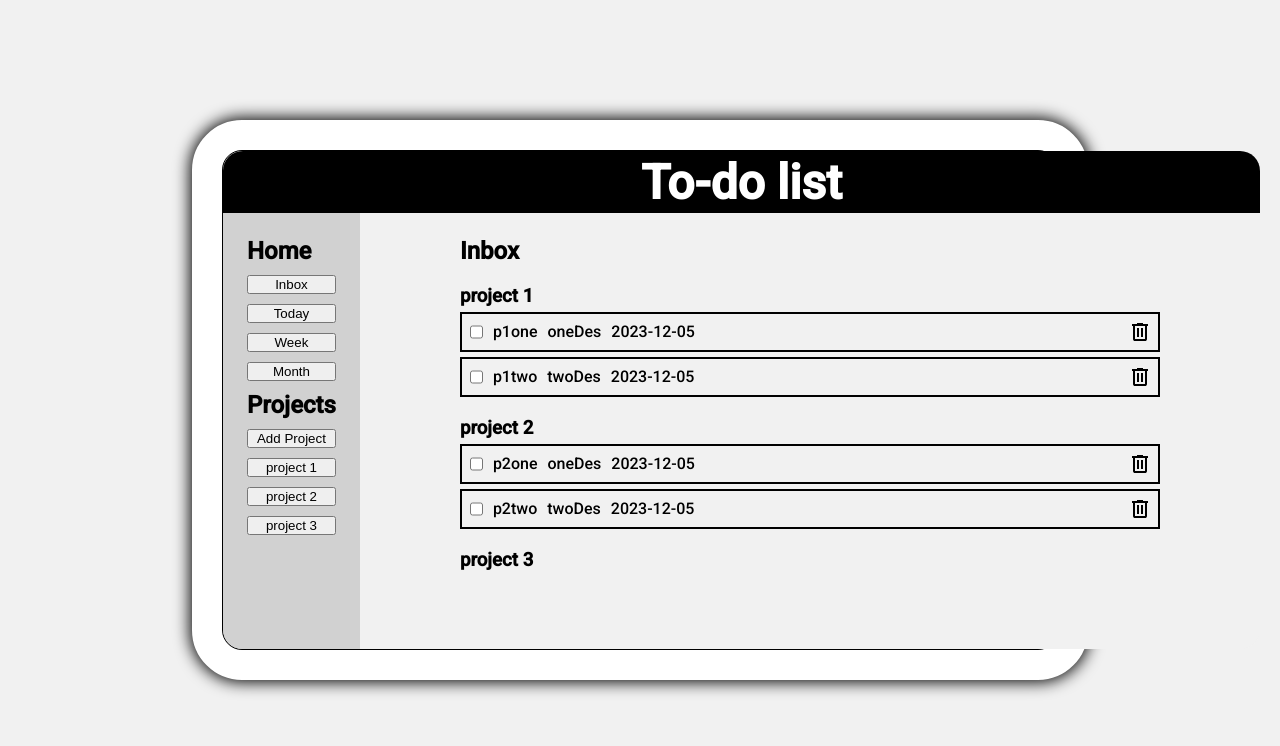
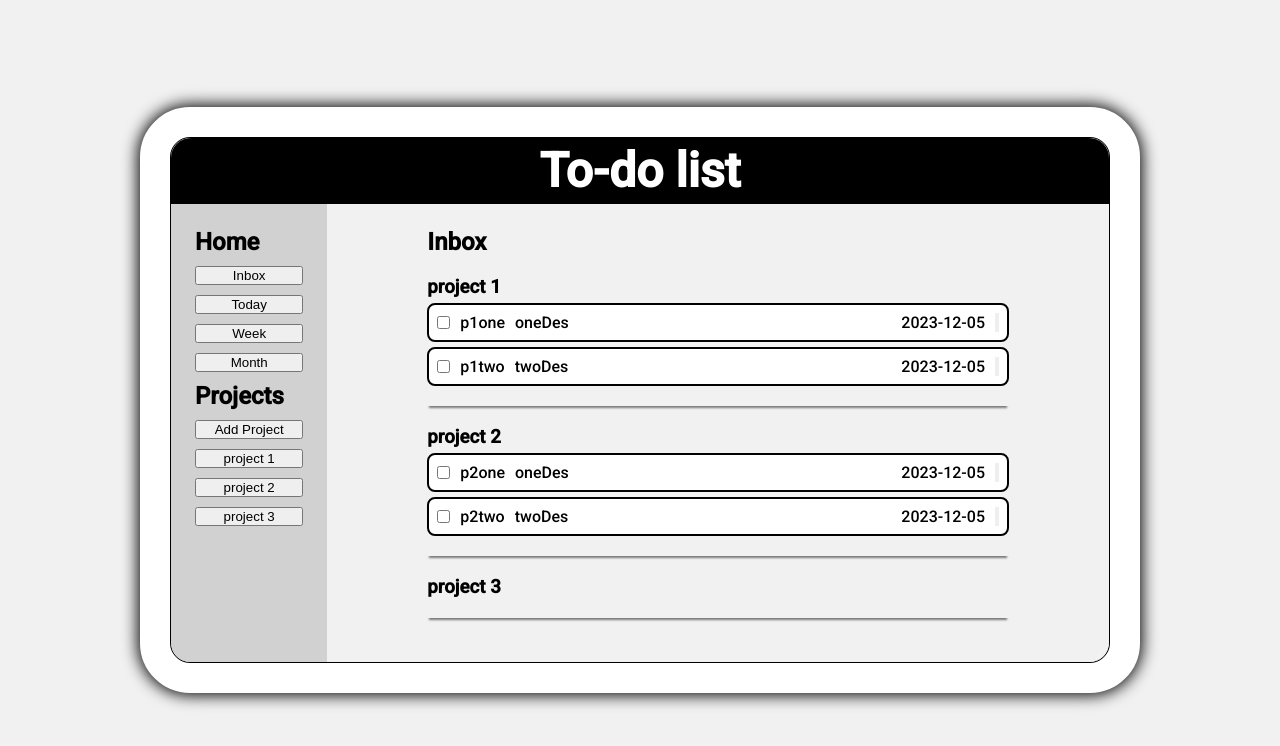
Before and after one commit to Shawnnyu/todo, a plain HTML site: page index.html in a window 1280 px wide. Drawn offline with Linux system fonts and the light colour scheme.

Commit message:
refactor of loadpage and some more styling

```diff
--- a/index.html
+++ b/index.html
@@ -17,9 +17,9 @@
             <div class="home-container">
               <h2>Home</h2>
               <button id="inbox-btn" class="nav-btn">Inbox</button>
-              <button class="nav-btn">Today</button>
-              <button class="nav-btn">Week</button>
-              <button class="nav-btn">Month</button>
+              <button id="today-btn" class="nav-btn">Today</button>
+              <button id="week-btn" class="nav-btn">Week</button>
+              <button id="month-btn" class="nav-btn">Month</button>
             </div>
             <div class="projects-container">
               <h2>Projects</h2>
@@ -48,7 +48,11 @@
             </div>
             <div class="form-cell">
               <label for="new-description">description</label>
-              <input type="text" id="new-task-description" name="new-task-description" autocomplete="off" required />
+              <input type="text" id="new-task-description" name="new-task-description" autocomplete="off" />
+            </div>
+            <div class="form-cell">
+              <label for="new-due-date">Due Date (Default: today)</label>
+              <input type="date" id="new-due-date" name="new-due-date" autocomplete="off" />
             </div>
             <div class="buttons">
               <button id="task-cancelBtn" type="button" value="cancel">Cancel</button>
--- a/style.css
+++ b/style.css
@@ -21,7 +21,7 @@ body {
 }
 
 .wrapper-out {
-  width: 70%;
+  width: max(70%, 1000px);
   min-height: 70vh;
   background-color: lightgray;
   border: 30px solid white;
@@ -78,6 +78,8 @@ nav,
 }
 .project {
   gap: 5px;
+  box-shadow: 0 4px 2px -2px rgba(0, 0, 0, 0.5);
+  padding-bottom: 20px;
 }
 
 nav {
@@ -88,6 +90,8 @@ nav {
   background-color: var(--main-display-color);
   padding: 24px 100px;
   border-radius: 0 0 20px 0;
+  width: 100%;
+  overflow: auto;
 }
 
 dialog {
@@ -101,34 +105,76 @@ dialog::backdrop {
   backdrop-filter: blur(10px);
 }
 
-.delete-btn {
-  background: url("./images/delete.svg");
-  background-position: center;
-  width: 20px;
-  height: 20px;
-  border: none;
+.tasks-list {
+  display: flex;
+  flex-direction: column;
+  gap: 20px;
+  max-width: 100%;
+}
+
+.task-container {
+  border: 2px solid black;
+  padding: 8px;
+  display: flex;
+  gap: 10px;
+  border-radius: 8px;
+  background-color: white;
+}
+
+.task-container > :nth-last-child(3),
+.task-container > :nth-last-child(4) {
+  overflow-x: auto;
+  white-space: nowrap;
+  max-width: 30%;
+}
+
+.task-container > :nth-last-child(3) {
+  margin-right: auto;
+}
+
+.task-container > :nth-last-child(2),
+.task-container > :first-child {
+  flex-shrink: 0;
+}
+
+.task-container > :nth-last-child(2) {
   margin-left: auto;
 }
 
-.delete-btn:hover {
+.delete-task-btn,
+.delete-project-btn {
+  background: url("./images/delete.svg");
+  background-position: center;
+  border: none;
+  background-size: cover;
+}
+
+.delete-task-btn {
+  width: 20px;
+  height: 20px;
+}
+
+.delete-project-btn {
+  width: 15px;
+  height: 15px;
+}
+
+.delete-task-btn:hover,
+.delete-project-btn:hover {
   filter: invert(67%) sepia(89%) saturate(7492%) hue-rotate(346deg) brightness(84%) contrast(146%);
 }
 
 /*temp*/
-.task-container {
-  border: 2px solid black;
-  width: 700px;
-  padding: 8px;
-  display: flex;
-  gap: 10px;
-}
-
-.tasks-list {
-  display: flex;
-  flex-direction: column;
-  gap: 20px;
-}
 
 .completed {
   background-color: rgb(173, 250, 173);
 }
+
+::-webkit-scrollbar {
+  height: 7px;
+}
+
+::-webkit-scrollbar-thumb {
+  background-color: lightgray; /* Set the color of the scrollbar handle */
+  border-radius: 5px; /* Set the border radius of the handle */
+}
```
